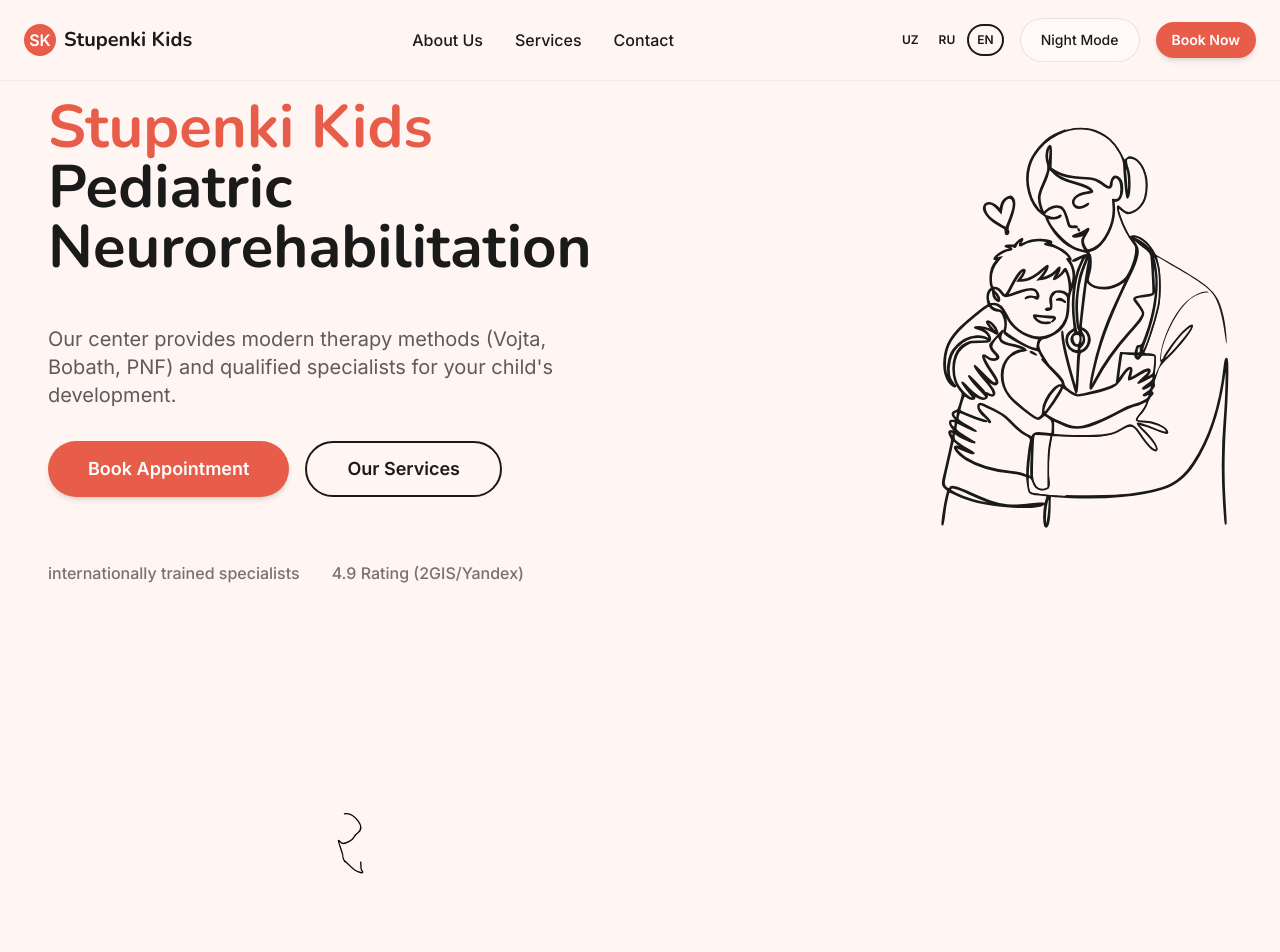
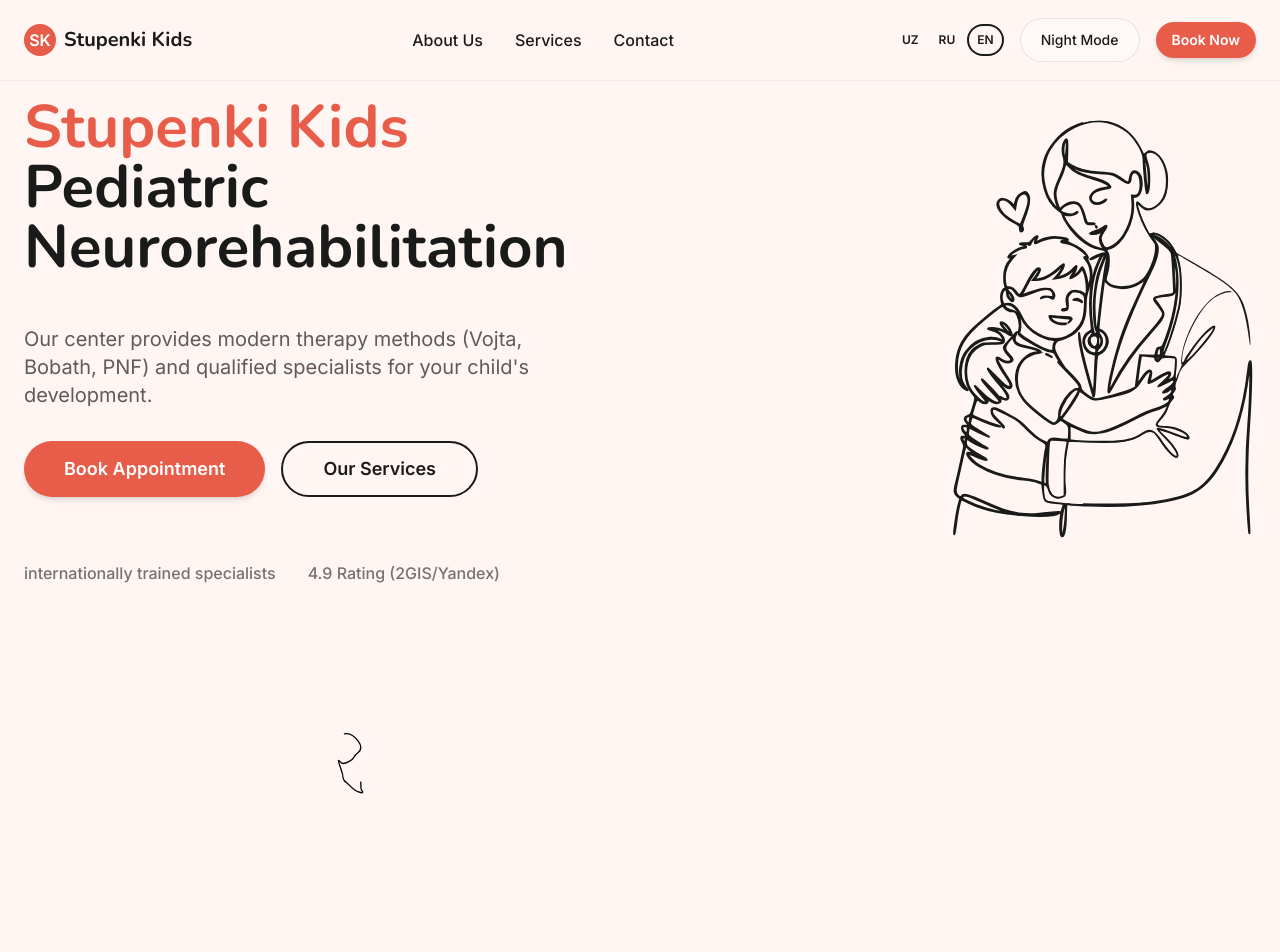
Before and after one commit to WIKKIwk/web_portfolio_1, a React (Vite) app: page / in a window 1280 px wide. Shown: the top 952 px of the page. Built offline with nearby package versions, Linux system fonts and the light colour scheme.

Commit message:
style: lift next section to restore desktop proportions and fix hero html structure

```diff
--- a/src/components/sections/Hero.tsx
+++ b/src/components/sections/Hero.tsx
@@ -11,7 +11,6 @@ export function Hero() {
             {/* Background decoration */}
             <div className="absolute top-0 right-0 -z-10 w-1/2 h-full bg-secondary/20 dark:bg-secondary/5 rounded-bl-[100px] hidden lg:block" />
 
-            <div className="container mx-auto px-4 md:px-6 max-w-7xl">
             <div className="container mx-auto px-4 md:px-6 max-w-7xl">
                 <div className="grid grid-cols-2 lg:grid-cols-2 items-center gap-x-4 gap-y-6 lg:gap-12">
 
@@ -84,7 +83,6 @@ export function Hero() {
                     </div>
                 </div>
             </div>
-            </div>
-        </section>
+        </section >
     );
 }
--- a/src/components/sections/Mission.tsx
+++ b/src/components/sections/Mission.tsx
@@ -204,7 +204,7 @@ export function Mission() {
     return (
         <>
             {/* About Section - Intro Only */}
-            <section id="about" className="-mt-32 pt-0 pb-12 bg-background dark:bg-brand-dark overflow-hidden scroll-mt-20">
+            <section id="about" className="-mt-32 lg:-mt-52 pt-0 pb-12 bg-background dark:bg-brand-dark overflow-hidden scroll-mt-20">
                 <div className="container mx-auto px-4 md:px-6">
                     {missionItems.filter(item => item.isIntro).map((item) => (
                         <IntroRow key={item.id} item={item} animationKey={animationKey} />
```
Lines whose indentation alone changed are shown as unchanged.
